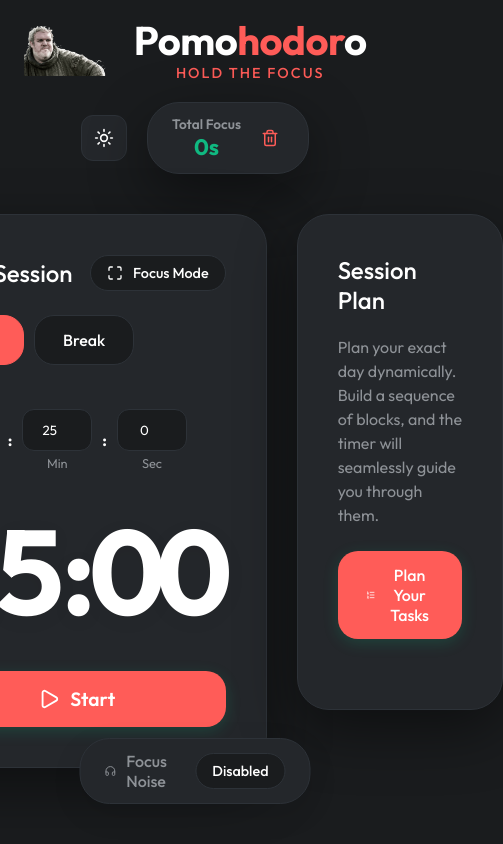
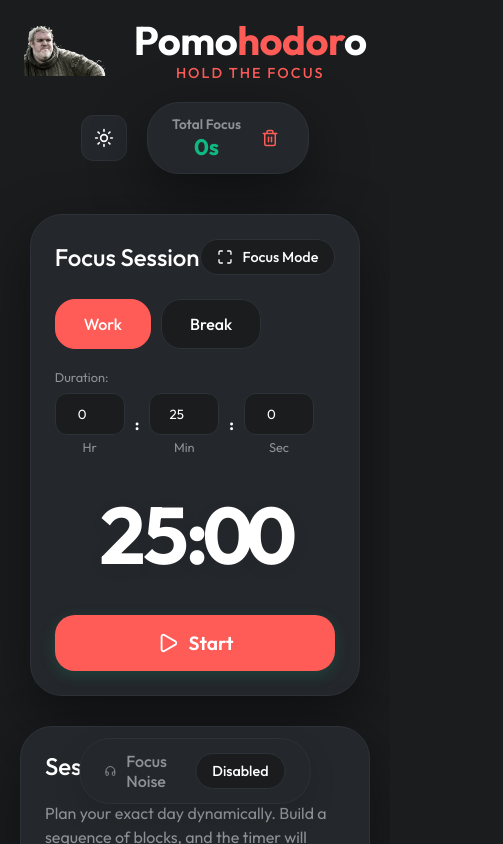
Before and after one commit to emiryucedag/pomohodoro, a React (Vite) app: page / in a window 390 px wide. Shown: the top 844 px of the page, 503 px wide, since content can reach past the window. Built offline with nearby package versions, Linux system fonts and the light colour scheme.

Commit message:
Fix mobile responsiveness by removing conflicting inline styles and adding media queries

```diff
--- a/src/App.jsx
+++ b/src/App.jsx
@@ -445,15 +445,7 @@ function App() {
       />
 
       {/* Global Header */}
-      <header className="app-header hide-in-focus" style={{
-        display: 'flex',
-        justifyContent: 'space-between',
-        alignItems: 'center',
-        width: '100%',
-        maxWidth: '1200px',
-        margin: '20px auto 40px auto',
-        padding: '0 20px'
-      }}>
+      <header className="app-header hide-in-focus">
         {/* Left: Logo & Title */}
         <div style={{ display: 'flex', alignItems: 'center', gap: '15px' }}>
           <img src="./logo.png" alt="Pomohodoro Logo" style={{ height: '50px', objectFit: 'contain' }} />
@@ -493,7 +485,7 @@ function App() {
         </div>
       </header>
 
-      <div className="app-container" style={{ display: 'flex', flexDirection: 'row', gap: '30px', alignItems: 'flex-start', justifyContent: 'center', maxWidth: '1000px', margin: '0 auto', padding: '0 20px' }}>
+      <div className="app-container">
 
         {/* Panel 1: Main Timer */}
         <div className="minimal-panel timer-box" style={{ flex: 1 }}>
--- a/src/index.css
+++ b/src/index.css
@@ -63,7 +63,7 @@ body {
 }
 
 body.focus-mode {
-  /* Internal state managed via inline styles */
+  transition: background-color 0.8s ease;
 }
 
 #root {
@@ -76,6 +76,16 @@ body.focus-mode {
   /* Align to top naturally */
   align-items: center;
   padding: 0 20px 40px 20px;
+}
+
+.app-header {
+  display: flex;
+  justify-content: space-between;
+  align-items: center;
+  width: 100%;
+  max-width: 1200px;
+  margin: 20px auto 40px auto;
+  padding: 0 20px;
 }
 
 .app-container {
@@ -97,6 +107,14 @@ body.focus-mode {
     flex-direction: column !important;
     gap: 20px;
     text-align: center;
+  }
+
+  .minimal-panel {
+    padding: 24px !important;
+  }
+
+  .timer-display {
+    font-size: 5rem !important;
   }
 }
 
```
